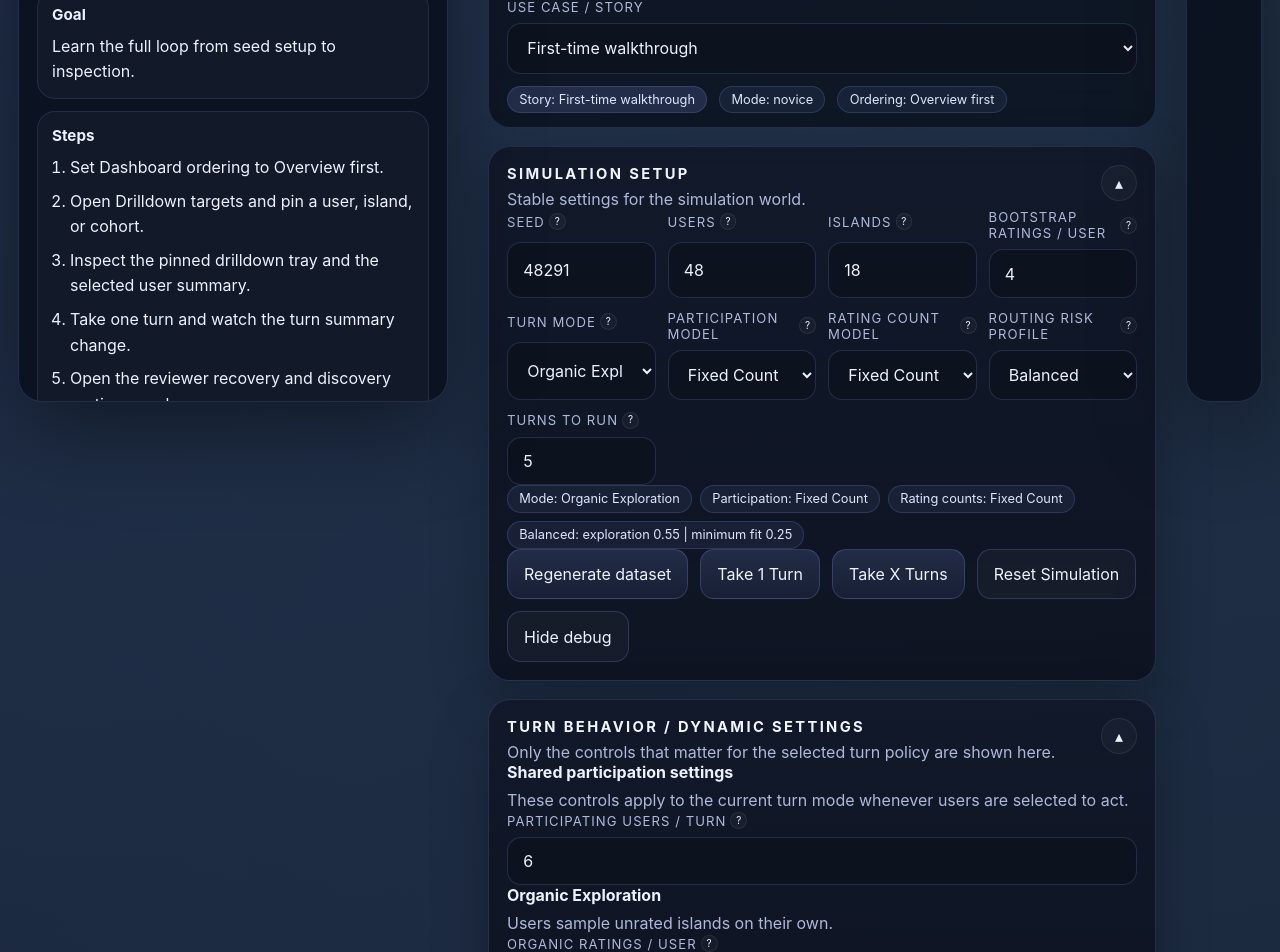
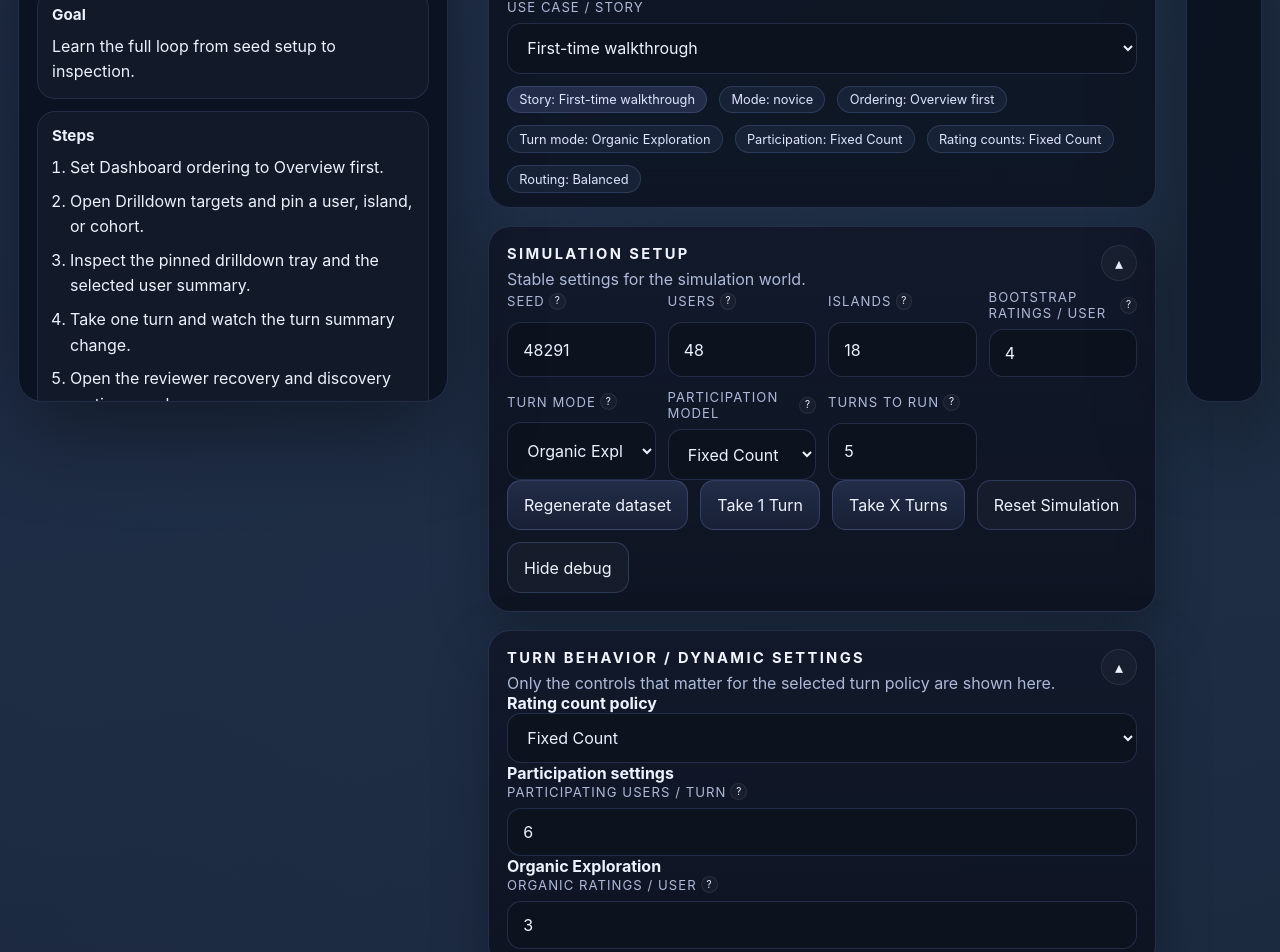
Before and after one commit to BrianUrbanek/Wayfarer, a React (Vite) app: page / in a window 1280 px wide. Shown: the part 380-1332 px from the top of the page. Built offline with nearby package versions, Linux system fonts and the light colour scheme.

Commit message:
fix: pin current control state in top bar

```diff
--- a/src/App.tsx
+++ b/src/App.tsx
@@ -911,7 +911,7 @@ export default function App() {
         <div className="report-section__column">
           <div className="section-heading">
             <h3>Early Scouts</h3>
-            <p>Users whose active routing bias lands early in the turn history.</p>
+            <p>Users whose guided routing bias lands early in the turn history.</p>
           </div>
           <ReportTable
             columns={reviewerReportColumns}
@@ -919,7 +919,7 @@ export default function App() {
             getRowKey={(row) => row.userId}
             onRowClick={(row) => setDrawerState({ type: 'reviewer', userId: row.userId })}
             emptyTitle="No early scouts"
-            emptyDescription="Active turn timing has not yet produced any early-scout patterns."
+            emptyDescription="Guided turn timing has not yet produced any early-scout patterns."
           />
         </div>
 
@@ -1145,7 +1145,7 @@ export default function App() {
         <MetricCard
           label="Guided recommendations / user"
           value={guidedRecommendationsPerUser}
-          helper="How many unrated islands each active user can receive per guided turn."
+          helper="How many unrated islands each participating user can receive per guided turn."
         />
       </div>
 
@@ -1999,6 +1999,10 @@ export default function App() {
           <Badge tone="accent">Story: {selectedStory.title}</Badge>
           <Badge tone="neutral">Mode: {guidanceMode}</Badge>
           <Badge tone="neutral">Ordering: {DASHBOARD_ORDERING_LABELS[dashboardOrdering]}</Badge>
+          <Badge tone="neutral">Turn mode: {TURN_MODE_LABELS[turnMode]}</Badge>
+          <Badge tone="neutral">Participation: {PARTICIPATION_MODEL_LABELS[participationModel]}</Badge>
+          <Badge tone="neutral">Rating counts: {RATING_COUNT_MODEL_LABELS[organicRatingCountModel]}</Badge>
+          <Badge tone="neutral">Routing: {ROUTING_RISK_PROFILE_LABELS[routingRiskProfile]}</Badge>
         </div>
       </section>
 
@@ -2071,39 +2075,6 @@ export default function App() {
               </select>
             </label>
             <label className="control">
-              {labeledControl(
-                'Rating Count Model',
-                'Choose whether participating users create a fixed count of ratings or a dice-based count.'
-              )}
-              <select
-                value={organicRatingCountModel}
-                onChange={(event) => {
-                  const nextValue = event.target.value as RatingCountModel;
-                  setOrganicRatingCountModel(nextValue);
-                  setGuidedRatingCountModel(nextValue);
-                }}
-              >
-                {Object.entries(RATING_COUNT_MODEL_LABELS).map(([value, label]) => (
-                  <option key={value} value={value}>
-                    {label}
-                  </option>
-                ))}
-              </select>
-            </label>
-            <label className="control">
-              {labeledControl(
-                'Routing Risk Profile',
-                'Preset bundle for exploration weight and minimum predicted fit. Select Custom to edit both values.'
-              )}
-              <select value={routingRiskProfile} onChange={(event) => setRoutingRiskProfile(event.target.value as RoutingRiskProfile)}>
-                {Object.entries(ROUTING_RISK_PROFILE_LABELS).map(([value, label]) => (
-                  <option key={value} value={value}>
-                    {label}
-                  </option>
-                ))}
-              </select>
-            </label>
-            <label className="control">
               {labeledControl('Turns to Run', 'How many turns are advanced when you click Take X Turns.')}
               <input
                 type="number"
@@ -2114,12 +2085,6 @@ export default function App() {
                 step={1}
               />
             </label>
-          </div>
-          <div className="summary-inline">
-            <Badge tone="neutral">Mode: {TURN_MODE_LABELS[turnMode]}</Badge>
-            <Badge tone="neutral">Participation: {PARTICIPATION_MODEL_LABELS[participationModel]}</Badge>
-            <Badge tone="neutral">Rating counts: {RATING_COUNT_MODEL_LABELS[organicRatingCountModel]}</Badge>
-            <Badge tone="neutral">{describeRoutingRiskProfile(routingRiskProfile, DEFAULT_TURN_POLICY.customRoutingValues)}</Badge>
           </div>
           <div className="control-strip__actions">
             <button type="button" className="button" onClick={randomizeSeed}>
@@ -2180,8 +2145,32 @@ export default function App() {
           <div className="policy-stack">
             <section className="policy-subgroup">
               <div className="section-heading">
-                <h3>Shared participation settings</h3>
-                <p className="muted">These controls apply to the current turn mode whenever users are selected to act.</p>
+                <h3>Rating count policy</h3>
+              </div>
+              <div className="control-strip__fields control-strip__fields--dynamic">
+                <label className="control">
+                  <select
+                    aria-label="Rating count model"
+                    value={organicRatingCountModel}
+                    onChange={(event) => {
+                      const nextValue = event.target.value as RatingCountModel;
+                      setOrganicRatingCountModel(nextValue);
+                      setGuidedRatingCountModel(nextValue);
+                    }}
+                  >
+                    {Object.entries(RATING_COUNT_MODEL_LABELS).map(([value, label]) => (
+                      <option key={value} value={value}>
+                        {label}
+                      </option>
+                    ))}
+                  </select>
+                </label>
+              </div>
+            </section>
+
+            <section className="policy-subgroup">
+              <div className="section-heading">
+                <h3>Participation settings</h3>
               </div>
               <div className="control-strip__fields control-strip__fields--dynamic">
                 {participationModel === 'fixed-count' ? (
@@ -2216,7 +2205,6 @@ export default function App() {
               <section className="policy-subgroup">
                 <div className="section-heading">
                   <h3>Organic Exploration</h3>
-                  <p className="muted">Users sample unrated islands on their own.</p>
                 </div>
                 <div className="control-strip__fields control-strip__fields--dynamic">
                   {organicRatingCountModel === 'fixed-count' ? (
@@ -2251,7 +2239,6 @@ export default function App() {
               <section className="policy-subgroup">
                 <div className="section-heading">
                   <h3>Guided Discovery</h3>
-                  <p className="muted">The router selects unrated islands before the user sees them.</p>
                 </div>
                 <div className="control-strip__fields control-strip__fields--dynamic">
                   {guidedRatingCountModel === 'fixed-count' ? (
@@ -2283,6 +2270,24 @@ export default function App() {
                   )}
                 </div>
                 <div className="control-strip__fields control-strip__fields--dynamic">
+                  <section className="policy-subgroup policy-subgroup--compact">
+                    <div className="section-heading">
+                      <h3>Routing risk profile</h3>
+                    </div>
+                    <label className="control">
+                      <select
+                        aria-label="Routing risk profile"
+                        value={routingRiskProfile}
+                        onChange={(event) => setRoutingRiskProfile(event.target.value as RoutingRiskProfile)}
+                      >
+                        {Object.entries(ROUTING_RISK_PROFILE_LABELS).map(([value, label]) => (
+                          <option key={value} value={value}>
+                            {label}
+                          </option>
+                        ))}
+                      </select>
+                    </label>
+                  </section>
                   {routingRiskProfile === 'custom' ? (
                     <>
                       <label className="control">
@@ -2314,12 +2319,7 @@ export default function App() {
                         />
                       </label>
                     </>
-                  ) : (
-                    <div className="notice notice--subtle">
-                      <strong>{ROUTING_RISK_PROFILE_LABELS[routingRiskProfile]}</strong>
-                      <p>{describeRoutingRiskProfile(routingRiskProfile, DEFAULT_TURN_POLICY.customRoutingValues)}</p>
-                    </div>
-                  )}
+                  ) : null}
                 </div>
               </section>
             ) : null}
--- a/src/styles.css
+++ b/src/styles.css
@@ -194,6 +194,9 @@ select {
   border-radius: 22px;
   background: rgba(9, 14, 25, 0.72);
   backdrop-filter: blur(18px);
+  position: sticky;
+  top: 12px;
+  z-index: 30;
 }
 
 .topbar__left,
--- a/src/ui/dashboardGuidance.ts
+++ b/src/ui/dashboardGuidance.ts
@@ -129,7 +129,7 @@ export const USE_CASE_STORIES: UseCaseStory[] = [
       'Open Drilldown targets and pin a high-signal user.',
       'Select a high-signal user.',
       'Open Discovery Routing and the selected island summary.',
-      'Take an active turn and watch routed islands create new sparse evidence.'
+      'Take a guided turn and watch routed islands create new sparse evidence.'
     ],
     expectedResult:
       'High-signal users should produce stronger routing candidates and the island affinity panels should show evidence moving in the expected direction.',
@@ -214,7 +214,7 @@ export const USE_CASE_STORIES: UseCaseStory[] = [
       'Guided discovery should produce routed recommendations and more legible evidence growth than organic exploration.',
     failureSigns: [
       'The turn summary does not make the mode difference obvious.',
-      'Active and passive turns look identical.',
+      'Organic and guided turns look identical.',
       'No change is visible in the routing or affinity panels.'
     ],
     recommendedOrdering: 'routing-first'
```
